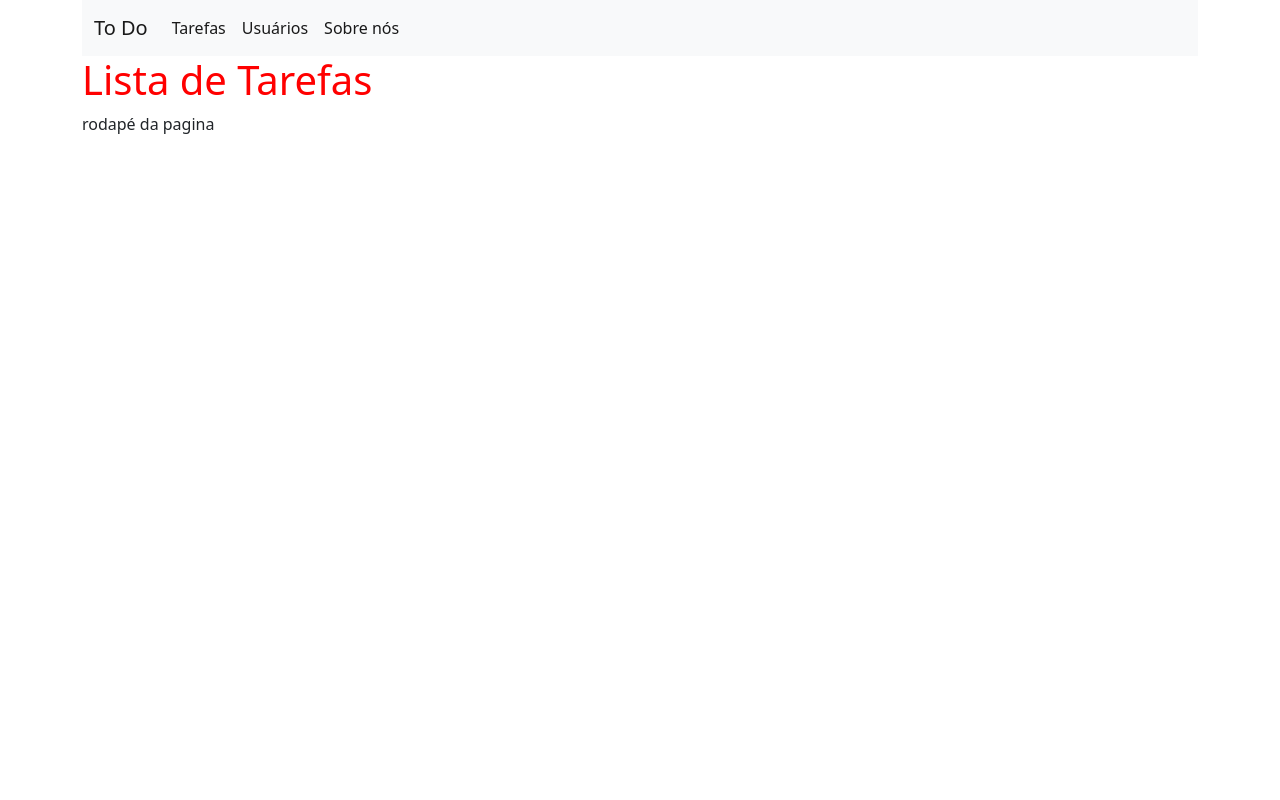
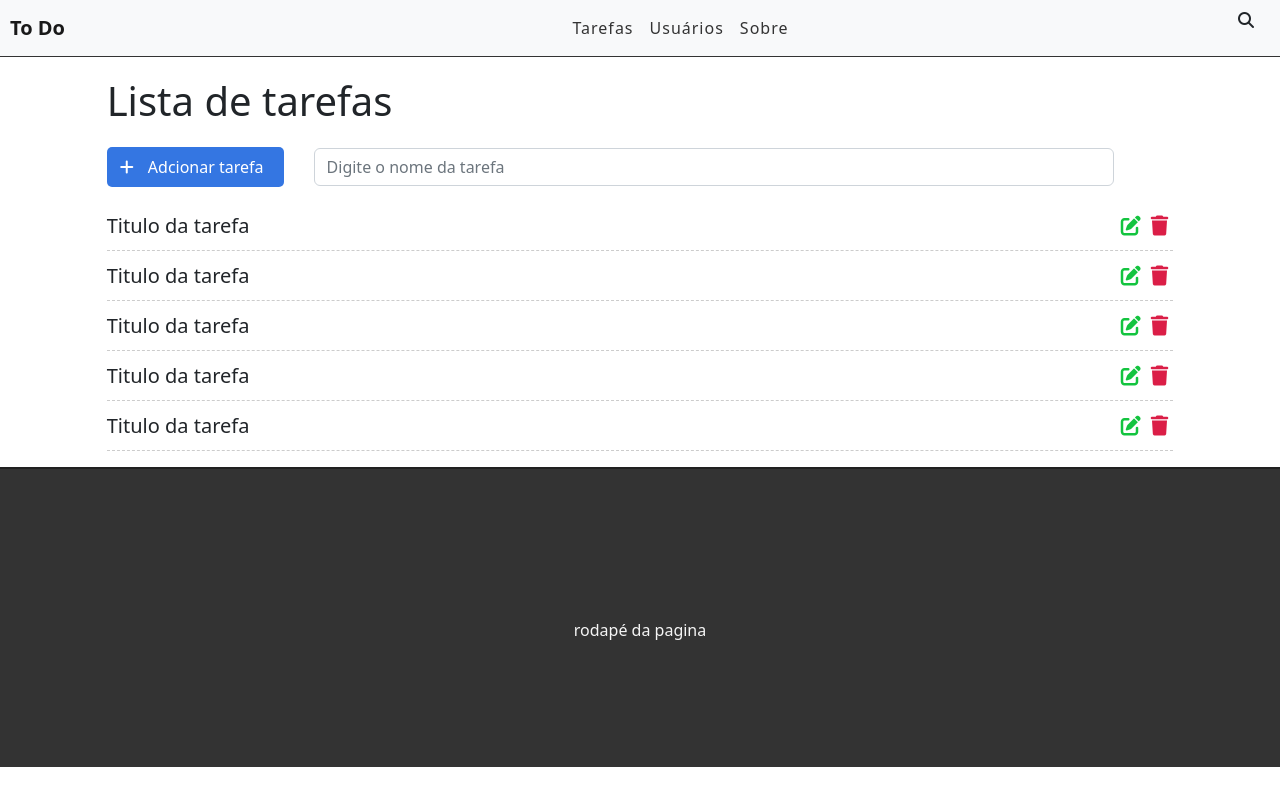
Before and after one commit to philypevinicius/projeto_Django, a Django app: page / in a window 1280 px wide. Run offline with Django 4.2, Linux system fonts and the light colour scheme; some libraries are stand-ins or nearby versions.

Commit message:
adcionando rotas do css e js

```diff
--- a/django/todo/tasks/static/css/styles.css
+++ b/django/todo/tasks/static/css/styles.css
@@ -1,3 +1,106 @@
-h1 {
-    color: red;
+.container-fluid {
+    padding: 0;
+
 }
+
+/* Navbar */
+
+.navbar {
+    border-bottom: 1px solid #333;
+    margin-bottom: 20px;
+}
+
+.navbar-nav {
+    margin: auto;
+}
+
+.navbar-brand {
+    margin-left: 10px;
+    font-weight: bold;
+}
+
+.navbar-light .navbar-nav a.nav-link {
+    color: #333;
+    letter-spacing: 1px;
+}
+
+/* botão de adicionar */
+
+.add-div{
+    background-color: #3476e2;
+    cursor: pointer;
+    display: inline-block;
+    color: #fff;
+    padding: 8px;
+    border-radius: 5px;
+    margin-right: 25px;
+}
+
+.fas.fa-plus{
+    color: #fff;
+    margin-right: 10px;
+    margin-left: 5px;
+}
+
+/* search */
+
+.fas.fa-search{
+    position: absolute;
+    top: 12px;
+    right: 26px;
+}
+
+.search-div {
+    padding: 0px;
+    margin-top: 15px;
+    margin-bottom: 15px;
+    display: inline-block;
+}
+
+/* Lista de tarefas */
+
+.list-div {
+    padding: 0;
+}
+
+.task-list {
+    padding-left: 0;
+}
+
+.task-item {
+    list-style: none;
+    font-size: 20px;
+    height: 50px;
+    padding-top: 10px;
+    border-bottom: 1px dashed #ccc;
+}
+
+.fas.fa-trash, .fas.fa-edit {
+    cursor: pointer;
+    margin: 5px;
+    font-size: 20px;
+    float: right;
+}
+
+.fas.fa-trash {
+    color: #db1e47
+}
+
+.fas.fa-edit {
+    color: #13c43f;
+}
+
+/* Rodapé */
+
+footer {
+    background-color: #333;
+    height: 300px;
+    border-top: 2px solid #202020;
+}
+
+footer p {
+    color: #f5f5f5;
+    text-align: center;
+    top: 50%;
+    position: relative;
+}
--- a/django/todo/tasks/templates/base.html
+++ b/django/todo/tasks/templates/base.html
@@ -7,16 +7,17 @@
     <meta http-equiv="X-UA-Comatible" content="ie=edge">
     <title>{% block title %}{% endblock %}</title>
     <link href="https://cdn.jsdelivr.net/npm/bootstrap@5.2.3/dist/css/bootstrap.min.css" rel="stylesheet" integrity="sha384-rbsA2VBKQhggwzxH7pPCaAqO46MgnOM80zW1RWuH61DGLwZJEdK2Kadq2F9CUG65" crossorigin="anonymous">
+    <script src="https://kit.fontawesome.com/ff5e26583b.js" crossorigin="anonymous"></script>
     <link rel="stylesheet" href="{% static 'css/styles.css' %}"
 </head>
 <body>
-    <div class="container">
-        <nav class="navbar navbar-expand-lg bg-light">
-            <div class="container-fluid">
+    <div class="container-fluid">
+        <nav class="navbar navbar-expand-lg navbar-light bg-light">
               <a class="navbar-brand" href="#">To Do</a>
               <button class="navbar-toggler" type="button" data-bs-toggle="collapse" data-bs-target="#navbarSupportedContent" aria-controls="navbarSupportedContent" aria-expanded="false" aria-label="Toggle navigation">
                 <span class="navbar-toggler-icon"></span>
               </button>
+
               <div class="collapse navbar-collapse" id="navbarSupportedContent">
                 <ul class="navbar-nav me-auto mb-2 mb-lg-0">
                   <li class="nav-item">
@@ -26,16 +27,16 @@
                     <a class="nav-link active" aria-current="page" href="#">Usuários</a>
                   </li>
                   <li class="nav-item">
-                    <a class="nav-link active" aria-current="page" href="#">Sobre nós</a>
+                    <a class="nav-link active" aria-current="page" href="#">Sobre</a>
                   </li>
                 </ul>
               </div>
-            </div>
+
           </nav>
-        {% block content %}
-        {% endblock %}
+        {% block content %}{% endblock %}
+
         <footer>
-            rodapé da pagina
+            <p>rodapé da pagina</p>
          </footer>
     </div>
 
--- a/django/todo/tasks/templates/tasks/list.html
+++ b/django/todo/tasks/templates/tasks/list.html
@@ -3,5 +3,43 @@
 {% block title %} Lista de tarefas {% endblock %}
 
 {% block content %}
-<h1> Lista de Tarefas </h1>
+<div class="offset-1 col-10 list-div">
+    <h1>Lista de tarefas</h1>
+    <div class="col-2 add-div">
+        <i class="fas fa-plus"></i> Adcionar tarefa
+    </div>
+    <div class="col-9 search-div">
+        <input class="form-control" type="text" id="search" name="search" placeholder="Digite o nome da tarefa">
+        <i class="fas fa-search"></i>
+    </div>
+    <ul class="task-list">
+        <li class="task-item">
+            <span>Titulo da tarefa</span>
+            <span><i class="fas fa-trash"></i></span>
+            <span><i class="fas fa-edit"></i></span>
+        </li>
+        <li class="task-item">
+            <span>Titulo da tarefa</span>
+            <span><i class="fas fa-trash"></i></span>
+            <span><i class="fas fa-edit"></i></span>
+        </li>
+        <li class="task-item">
+            <span>Titulo da tarefa</span>
+            <span><i class="fas fa-trash"></i></span>
+            <span><i class="fas fa-edit"></i></span>
+        </li>
+        <li class="task-item">
+            <span>Titulo da tarefa</span>
+            <span><i class="fas fa-trash"></i></span>
+            <span><i class="fas fa-edit"></i></span>
+        </li>
+        <li class="task-item">
+            <span>Titulo da tarefa</span>
+            <span><i class="fas fa-trash"></i></span>
+            <span><i class="fas fa-edit"></i></span>
+        </li>
+
+    </ul>
+</div>
+
 {% endblock %}
```
